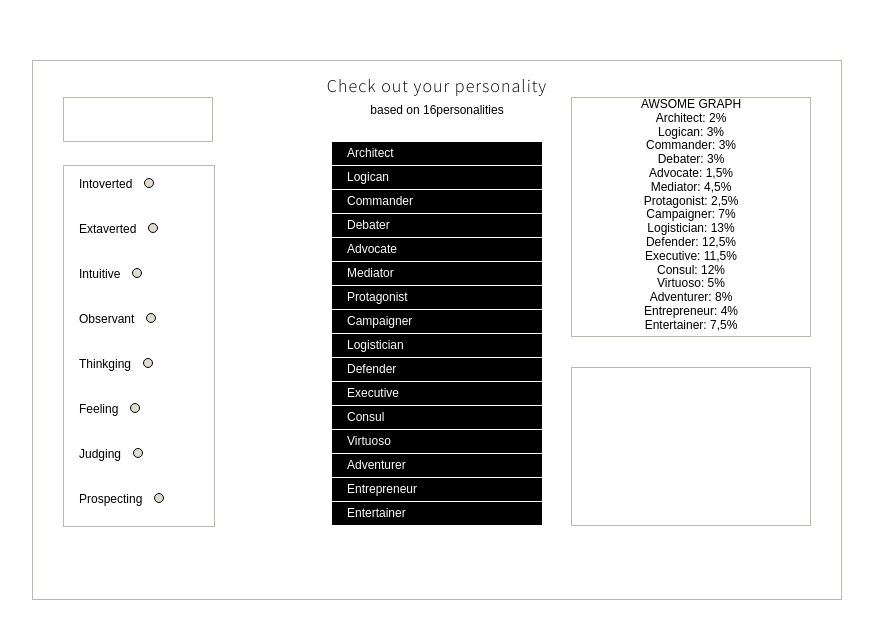
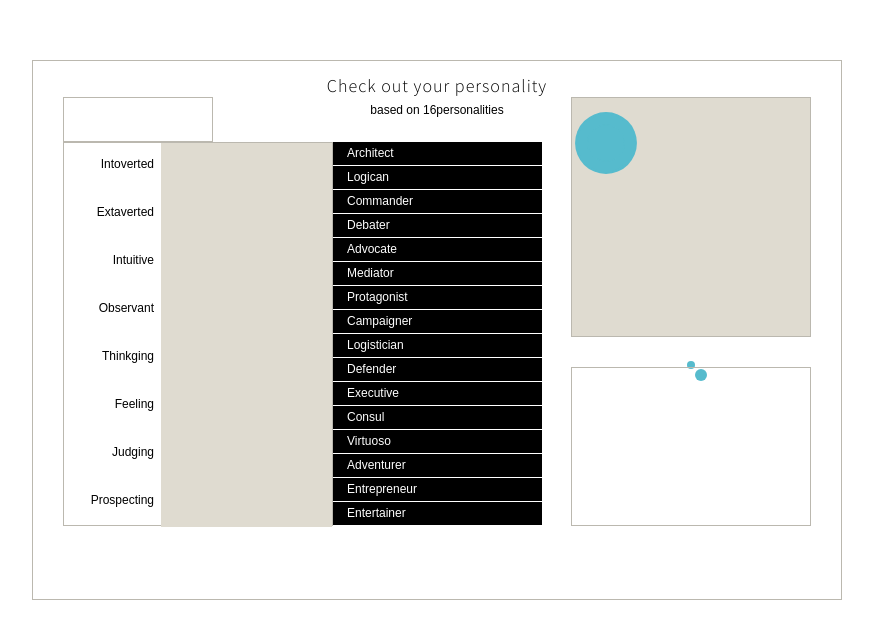
Before and after one commit to klkzl/16-personalities-graph, a React app: page / in a window 1280 px wide. Shown: the top 638 px of the page, without its empty margins (203-1076 px from the left). Built offline with nearby package versions, Linux system fonts and the light colour scheme.

Commit message:
svg placed

```diff
--- a/public/src/components/FeaturesColumn.js
+++ b/public/src/components/FeaturesColumn.js
@@ -4,45 +4,67 @@ import styled from 'styled-components';
 const Container = styled.div`
   border: 1px solid ${props => props.theme.darkGrey};
   box-sizing: border-box;
+  height: ${props => props.theme.module * 12.8}px;
   left: ${props => props.theme.module}px;
   position: absolute;
-  top: ${props => props.theme.module * 3.45}px;
+  top: ${props => props.theme.module * 2.7}px;
+  width: ${props => props.theme.module * 9}px;
+`;
+
+const InsideContainer = styled.div`
+  position: relative;
 `;
 
 const Position = styled.div`
   box-sizing: border-box;
   cursor: pointer;
   font-weight: 400;
-  height: ${props => props.theme.module * 1.5}px;
-  padding: ${props => props.theme.sSize}px;
-  padding-left: ${props => props.theme.module * .5}px;
-  text-align: left;
+  height: ${props => props.theme.module * 1.6}px;
+  padding: ${props => props.theme.module * .5}px;
+  padding-right: ${props => props.theme.module * 2}px;
+  text-align: right;
   width: ${props => props.theme.module * 5}px;
+
+  // &:first-of-type {
+  //   margin-top: ${props => props.theme.module * .75}px;
+  // }
 
   &:hover {
     color: ${props => props.theme.mediumBlue};
   }
 `;
 
-const Circle = styled.div`
+// const Circle = styled.div`
+//   background-color: ${props => props.theme.lightGrey};
+//   border: 1px solid black;
+//   border-radius: ${props => props.theme.module / 6}px;
+//   box-sizing: border-box;
+//   display: inline-block;
+//   height: ${props => props.theme.module / 3}px;
+//   margin-left:  ${props => props.theme.sSize}px;
+//   width: ${props => props.theme.module / 3}px;
+// `;
+
+const Ilustration = styled.svg`
   background-color: ${props => props.theme.lightGrey};
-  border: 1px solid black;
-  border-radius: ${props => props.theme.module / 6}px;
-  box-sizing: border-box;
-  display: inline-block;
-  height: ${props => props.theme.module / 3}px;
-  margin-left:  ${props => props.theme.sSize}px;
-  width: ${props => props.theme.module / 3}px;
+  height: ${props => props.theme.module * 12.8}px;
+  position: absolute;
+  right: 0;
+  top: 0;
+  width: ${props => props.theme.module * 5.7}px;
 `;
 
 const FeaturesColumn = ({ features }) => (
   <Container>
-    {features.map(item => (
-      <Position key={item}>
-        {item}
-        <Circle></Circle>
-      </Position>
-    ))}
+    <InsideContainer>
+      {features.map(item => (
+        <Position key={item}>
+          {item}
+          {/*<Circle></Circle>*/}
+        </Position>
+      ))}
+      <Ilustration />
+    </InsideContainer>
   </Container>
 );
 
--- a/public/src/components/Graph.js
+++ b/public/src/components/Graph.js
@@ -1,5 +1,7 @@
 import React from 'react';
 import styled from 'styled-components';
+import * as d3 from 'd3';
+import { layout } from 'd3';
 
 const Container = styled.div`
   box-sizing: border-box;
@@ -11,12 +13,56 @@ const Container = styled.div`
   width: ${props => props.theme.module * 8}px;
 `;
 
+const Ilustration = styled.svg`
+  width: 100%;
+  height: 100%;
+  background-color: ${props => props.theme.lightGrey};
+`;
+
+// const diameter = 500;
+
+// const bubble = layout.pack()
+//   .sort(null)
+//   .size([diameter, diameter])
+//   .padding(1.5);
+
+// const bubbles = svg.append("g")
+//   .attr("transform", "translate(0,0)")
+//   .selectAll(".bubble")
+//   .data(types)
+//   .enter();
+
+// bubbles.append("circle")
+//   .attr("r", function(d){ return d.r; })
+//   .attr("cx", function(d){ return d.x; })
+//   .attr("cy", function(d){ return d.y; })
+//   .style("fill", function(d) { return color(d.value); });
+
+//   bubbles.append("text")
+//         .attr("x", function(d){ return d.x; })
+//         .attr("y", function(d){ return d.y + 5; })
+//         .attr("text-anchor", "middle")
+//         .text(function(d){ return d["Fruit"]; })
+//         .style({
+//             "fill":"white",
+//             "font-family":"Helvetica Neue, Helvetica, Arial, san-serif",
+//             "font-size": "12px"
+//         });
+
+
 const Graph = ({ types }) => (
   <Container>
-    AWSOME GRAPH
-    { types.map(item => (
-      <div key={item.name}>{item.name}: {item.percentage}</div>
-    ))}
+    <Ilustration className="bubble">
+      { types.map(item => (
+        <circle key={item.name} cx="34" cy="45" r={item.percentage} fill="#56bbcd" text={item.name}>
+          {item.name}: {item.percentage}
+        </circle>
+      ))}
+    </Ilustration>
+    <svg width="50" height="50">
+      <circle cx="25" cy="25" r="4" fill="#56bbcd" />
+      <circle cx="35" cy="35" r="6" fill="#56bbcd" />
+    </svg>
   </Container>
 );
 
--- a/public/src/components/PersApp.js
+++ b/public/src/components/PersApp.js
@@ -45,7 +45,6 @@ const Position = styled.div`
     cursor: pointer;
   }
 `;
-
 class PersApp extends Component {
   state = {
     name: '',
@@ -59,7 +58,6 @@ class PersApp extends Component {
 
   hoverEfect = (item) => {
     this.setState(() => item);
-    console.log(this.state);
   }
 
   render() {
--- a/public/src/constants/types.js
+++ b/public/src/constants/types.js
@@ -38,7 +38,7 @@ const types = [
   {
     name: 'Advocate',
     shortcut: 'INFJ',
-    percentage: '1,5%',
+    percentage: '1.5%',
     features: 'Intoverted Intuitive Feeling Judging',
     summary: 'Quiet and mystical, yet very inspiring and tireless idealists.',
     curiosity: 'Advocates are the most likely personality type to describe themselves as “people watchers”.',
@@ -47,7 +47,7 @@ const types = [
   {
     name: 'Mediator',
     shortcut: 'INFP',
-    percentage: '4,5%',
+    percentage: '4.5%',
     features: 'Intoverted Intuitive Feeling Prospecting',
     summary: 'Poetic, kind and altruistic people, always eager to help a good cause.',
     curiosity: 'Mediators are the least likely personality type to say they perform better under stress.',
@@ -56,7 +56,7 @@ const types = [
   {
     name: 'Protagonist',
     shortcut: 'ENFJ',
-    percentage: '2,5%',
+    percentage: '2.5%',
     features: 'Extraverted Intuitive Feeling Judging',
     summary: 'Charismatic and inspiring leaders, able to mesmerize their listeners.',
     curiosity: 'Protagonists are the most likely personality type to defend someone who is being bullied.',
@@ -67,7 +67,7 @@ const types = [
     shortcut: 'ENFP',
     percentage: '7%',
     features: 'Extraverted Intuitive Feeling Prospecting',
-    summary: 'Enthusiastic, creative and sociable free spirits, who can always find a reason to smile.',
+    summary: 'Creative and sociable free spirits, who can always find a reason to smile.',
     curiosity: 'Campaigners are the most likely personality type to say that success is primarily determined by belief in yourself.',
     famous: ['Quentin Tarantino', 'Robert Downey, Jr.', 'Drew Barrymore', 'Robin Williams']
   },
@@ -83,7 +83,7 @@ const types = [
   {
     name: 'Defender',
     shortcut: 'ISFJ',
-    percentage: '12,5%',
+    percentage: '12.5%',
     features: 'Intoverted Observant Feeling Judging',
     summary: 'Very dedicated and warm protectors, always ready to defend their loved ones.',
     curiosity: 'Defenders are the least likely personality type to enjoy gambling.',
@@ -92,7 +92,7 @@ const types = [
   {
     name: 'Executive',
     shortcut: 'ESTJ',
-    percentage: '11,5%',
+    percentage: '11.5%',
     features: 'Extraverted Observant Thinkging Judging',
     summary: 'Excellent administators, unsurpassed at managing things - or people.',
     curiosity: 'Executives are the most likely personality type to know what success means to them personally.',
@@ -137,7 +137,7 @@ const types = [
   {
     name: 'Entertainer',
     shortcut: 'ESFP',
-    percentage: '7,5%',
+    percentage: '7.5%',
     features: 'Extaverted Observant Feeling Prospecting',
     summary: 'Spontaneous, energetic and enthusiastic people - life is never boring around them.',
     curiosity: 'Entertainers are the most likely personality type to say they are good at cheering people up.',
```
